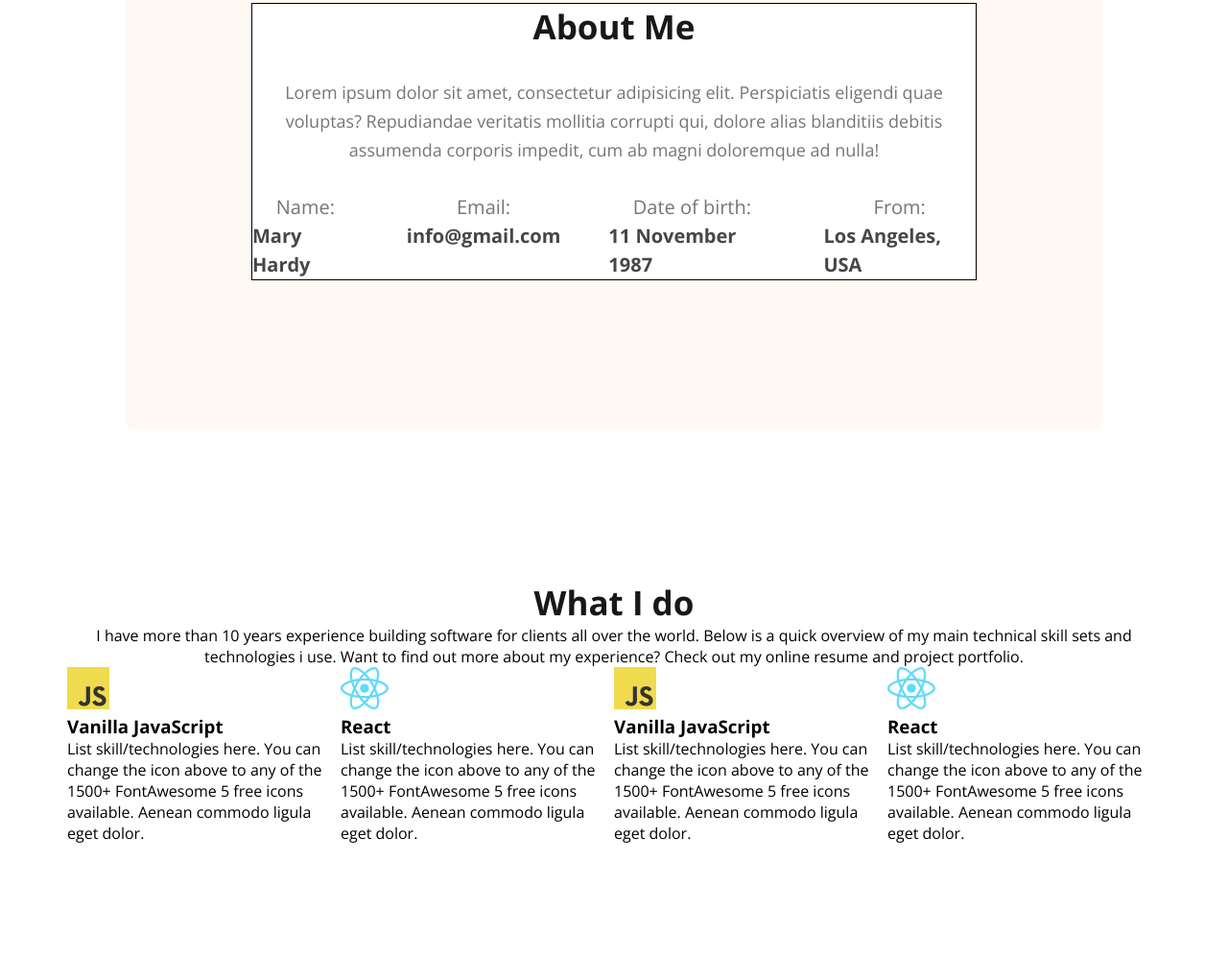
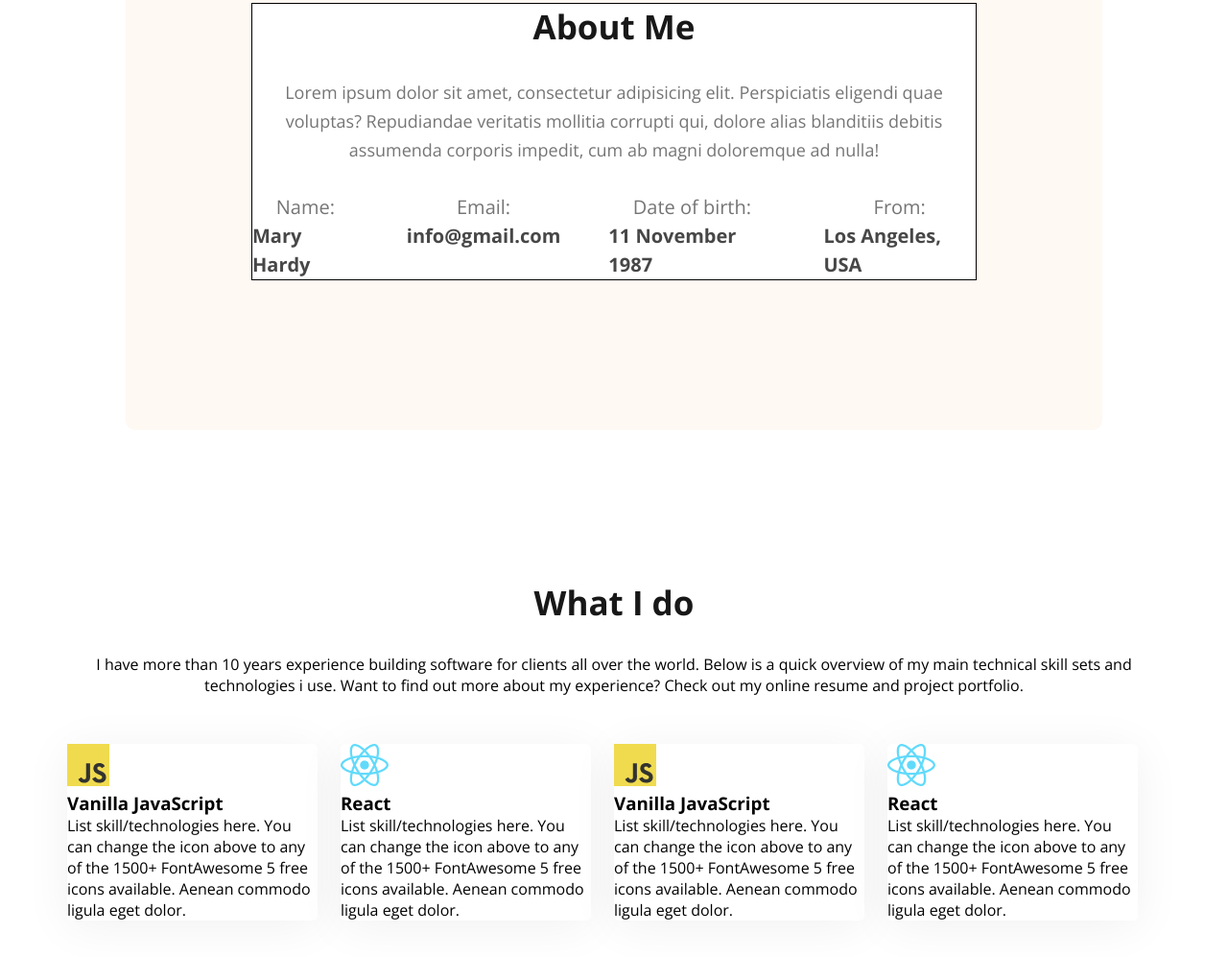
Before and after one commit to mdnazmusakib/EDGE-CBI-030, a plain HTML site: page index.html in a window 1280 px wide. Shown: the part 1148-2145 px from the top of the page at 96% size. Drawn offline with nearby package versions, Linux system fonts and the light colour scheme.

Commit message:
skill section style added

```diff
--- a/style.css
+++ b/style.css
@@ -95,9 +95,15 @@ nav a{
     margin: 130px auto;
     max-width: 1140px;
 }
-.skill-title, .skill-desc{
+.skill-title{
 
     text-align: center;
+    margin-bottom: 30px;
+}
+
+.skill-desc{
+    text-align: center;
+    margin-bottom: 50px;
 }
 .skill-title{
     color: var(--Dark-01, #181818);
@@ -107,9 +113,20 @@ font-size: 35px;
 font-style: normal;
 font-weight: 700;
 line-height: normal;
+
+
 }
+
 .skill-item-container{
     display:flex;
+}
+
+.skill-item{
+    border-radius: 5px;
+    background: #FFF;
+    margin-right: 24px;
+    box-shadow: 0px 6px 50px 0px rgba(0, 0, 0, 0.06);
+
 }
 
 
```
Also changed, not shown: index.html (+2 -0 lines).
